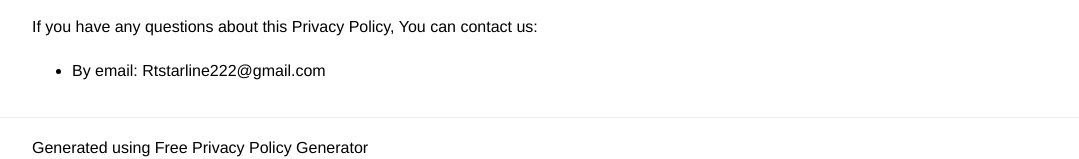
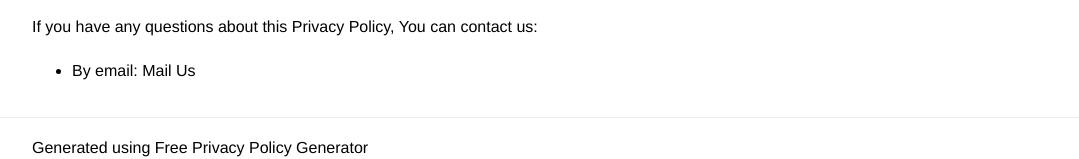
Before and after one commit to ajaysharma87/privacy-policy, a plain HTML site: page index.html in a window 1280 px wide. Shown: the part 5458-5617 px from the top of the page, without its empty margins (96-1175 px from the left). Drawn offline with Linux system fonts and the light colour scheme.

Commit message:
Update index.html

```diff
--- a/index.html
+++ b/index.html
@@ -199,7 +199,7 @@
                     <h2>Contact Us</h2>
                     <p>If you have any questions about this Privacy Policy, You can contact us:</p>
                     <ul>
-                        <li>By email: <a href="Rtstarline222@gmail.com" >Rtstarline222@gmail.com</a></li>
+                        <li>By email: <a href="mailto:rtstarline222@gmail.com" >Mail Us</a></li>
                     </ul>
                 </div>
             </div>
```
